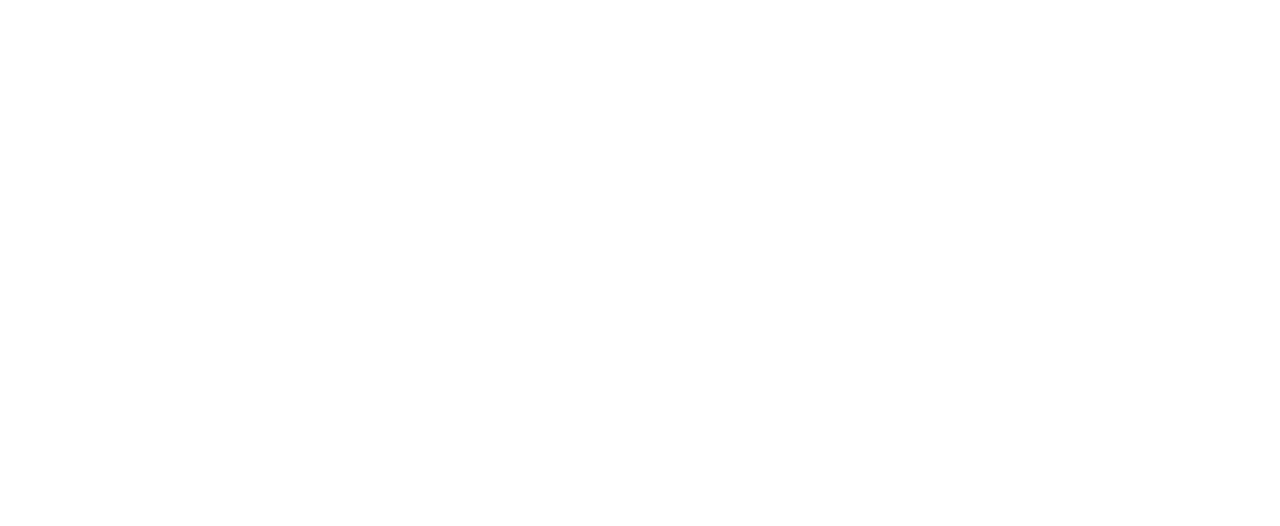
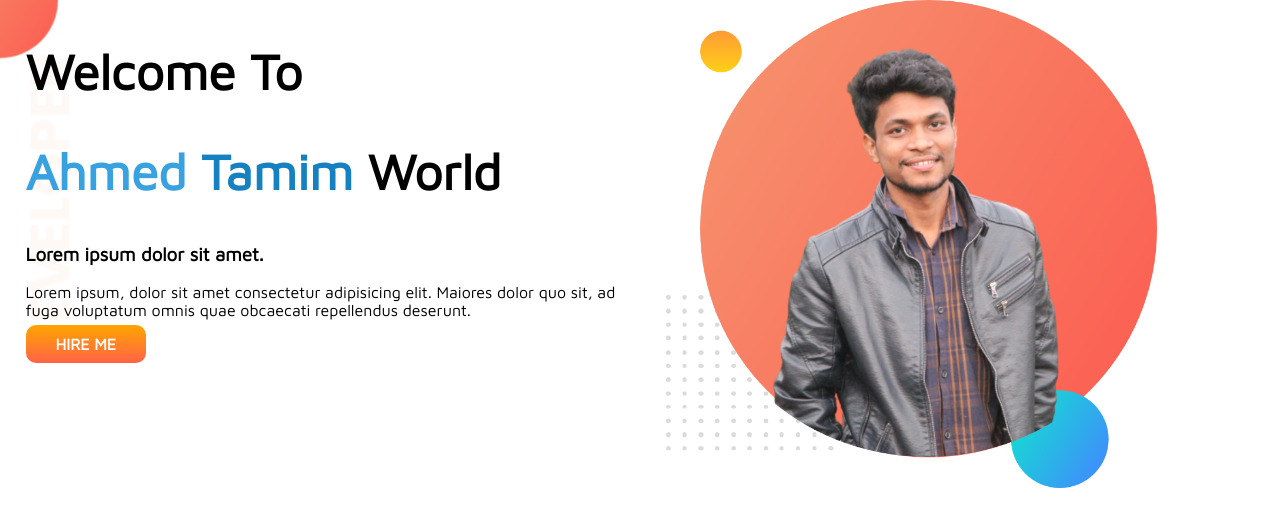
Before and after one commit to devTamim/portfolio, a plain HTML site: page index.html in a window 1280 px wide. Drawn offline with Linux system fonts and the light colour scheme.

Commit message:
top section added

```diff
--- a/index.html
+++ b/index.html
@@ -4,8 +4,36 @@
     <meta charset="UTF-8" />
     <meta http-equiv="X-UA-Compatible" content="IE=edge" />
     <meta name="viewport" content="width=device-width, initial-scale=1.0" />
+    <link rel="preconnect" href="https://fonts.googleapis.com" />
+    <link rel="preconnect" href="https://fonts.gstatic.com" crossorigin />
+    <link rel="preconnect" href="https://fonts.googleapis.com" />
+    <link rel="preconnect" href="https://fonts.gstatic.com" crossorigin />
+    <link
+      href="https://fonts.googleapis.com/css2?family=Abel&family=Maven+Pro&display=swap"
+      rel="stylesheet"
+    />
     <link rel="stylesheet" href="style.css" />
-    <title>Document</title>
+    <title>Ahmed Tamim Portfolio</title>
   </head>
-  <body></body>
+  <body>
+    <section class="top">
+      <div class="hieght-width">
+        <h1>Welcome To</h1>
+        <h1>
+          <span class="fname"> Ahmed </span
+          ><span class="lname">Tamim</span> World
+        </h1>
+        <h3>Lorem ipsum dolor sit amet.</h3>
+        <p>
+          Lorem ipsum, dolor sit amet consectetur adipisicing elit. Maiores
+          dolor quo sit, ad fuga voluptatum omnis quae obcaecati repellendus
+          deserunt.
+        </p>
+        <a class="btn-link" href="" target="_blabk">HIRE ME</a>
+      </div>
+      <div class="hieght-width">
+        <img src="media/my-bg.png" alt="" />
+      </div>
+    </section>
+  </body>
 </html>
--- a/style.css
+++ b/style.css
@@ -0,0 +1,35 @@
+body {
+  font-family: "Maven Pro", sans-serif;
+  margin: 0;
+}
+h1 {
+  font-size: 50px;
+}
+.fname {
+  color: rgb(56, 161, 223);
+}
+.lname {
+  color: rgb(21, 129, 192);
+}
+section {
+  display: flex;
+}
+.hieght-width {
+  width: 50%;
+  padding-left: 2%;
+}
+.hieght-width img {
+  width: 80%;
+}
+.btn-link {
+  text-decoration: none;
+  background-image: linear-gradient(orange, tomato);
+  padding: 10px 30px;
+  border-radius: 10px;
+  color: #fff;
+  font-weight: 700;
+}
+.top {
+  background-image: url("media/top-banner.png");
+  background-repeat: no-repeat;
+}
```
Also changed, not shown: media/img-01.png (added), media/my-bg.png (added), media/top-banner.png (added).
